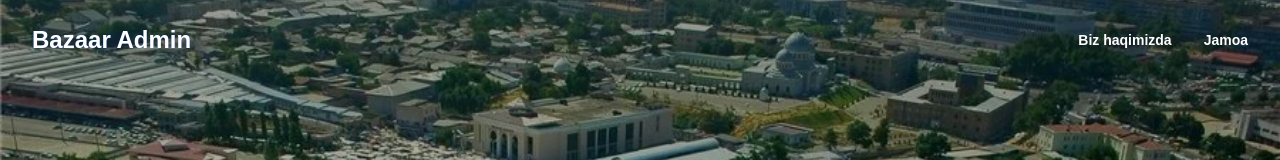
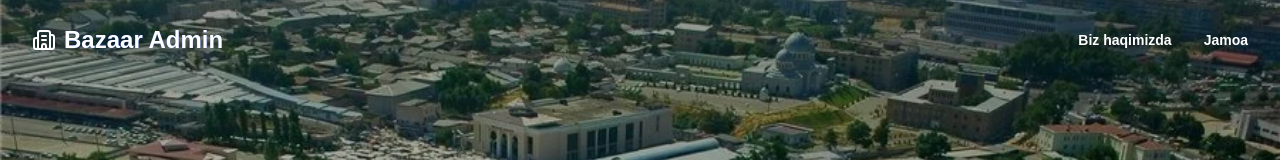
Before and after one commit to suhrob-qalandarov/ebazaar-demo-front, a Next.js app: page / in a window 1280 px wide. Shown: the top 160 px of the page. Built offline with nearby package versions, Linux system fonts and the light colour scheme.

Commit message:
Navbar logo oldiga Building2 icon qo'shildi

```diff
--- a/src/app/components/Navbar.tsx
+++ b/src/app/components/Navbar.tsx
@@ -2,7 +2,7 @@
 
 import React, { useState, useEffect } from "react";
 import { motion, AnimatePresence } from "framer-motion";
-import { Menu, X } from "lucide-react";
+import { Menu, X, Building2 } from "lucide-react";
 
 const Navbar: React.FC = () => {
   const [isScrolled, setIsScrolled] = useState(false);
@@ -37,10 +37,17 @@ const Navbar: React.FC = () => {
           {/* Logo */}
           <motion.a
             href="/"
-            className="text-2xl font-bold"
+            className="flex items-center gap-2 text-2xl font-bold"
             whileHover={{ scale: 1.05 }}
             whileTap={{ scale: 0.95 }}
           >
+            <Building2
+              className={`w-6 h-6 ${
+                isScrolled
+                  ? "text-blue-600 dark:text-blue-400"
+                  : "text-white"
+              }`}
+            />
             <span className={`bg-gradient-to-r from-blue-600 to-blue-800 bg-clip-text text-transparent ${
               isScrolled ? "" : "text-white"
             }`}>
```
